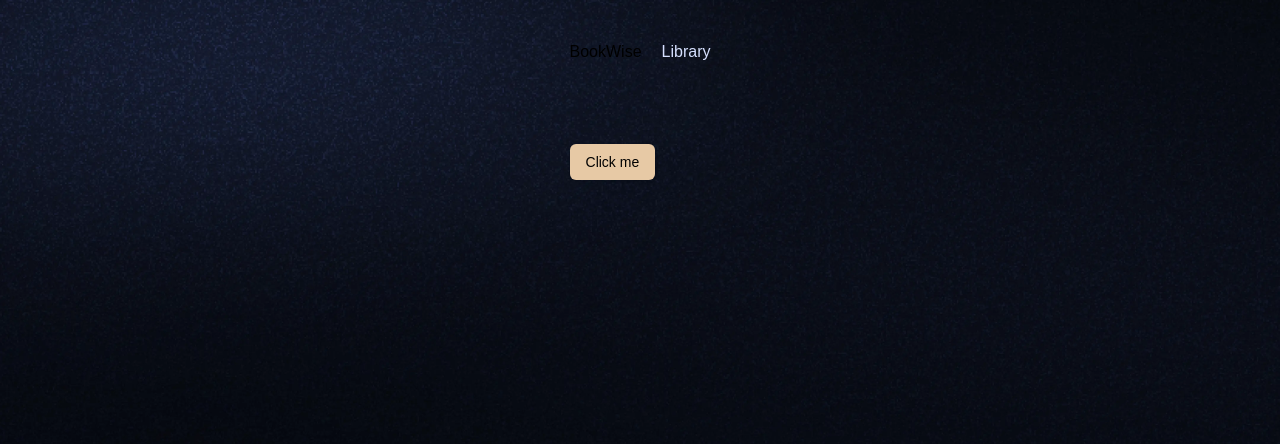
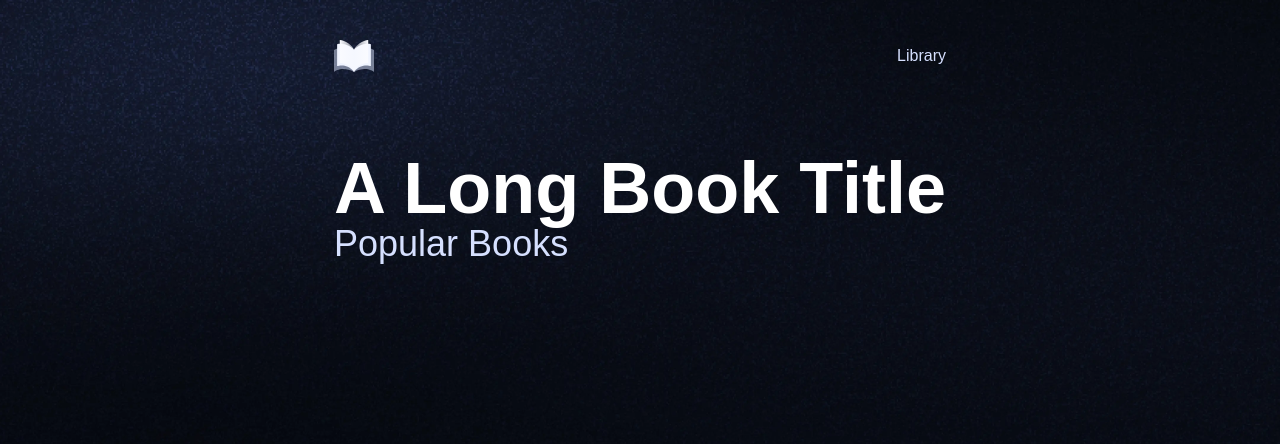
Before and after one commit to johngithim/university, a Next.js app: page / in a window 1280 px wide. Shown: the top 444 px of the page. Built offline with nearby package versions, Linux system fonts and the light colour scheme; a web font is replaced by a local one.

Commit message:
now it is Home Data 41:41

```diff
--- a/app/(root)/page.tsx
+++ b/app/(root)/page.tsx
@@ -1,8 +1,12 @@
 import { Button } from "@/components/ui/button";
+import BookOverview from "@/components/BookOverview";
+import BookList from "@/components/BookList";
 
 const Home = () => (
   <>
-    <Button>Click me</Button>
+    <BookOverview />
+
+    <BookList />
   </>
 );
 
--- /dev/null
+++ b/components/BookList.tsx
@@ -0,0 +1,12 @@
+import React from "react";
+
+const BookList = () => {
+  return (
+    <section>
+      <h2 className={"font-bebas-neue text-4xl text-light-100"}>
+        Popular Books
+      </h2>
+    </section>
+  );
+};
+export default BookList;
--- /dev/null
+++ b/components/BookOverview.tsx
@@ -0,0 +1,12 @@
+import React from "react";
+
+const BookOverview = () => {
+  return (
+    <section className={"book-overview"}>
+      <div className={"flex flex-1 flex-col gap-5"}>
+        <h1>A Long Book Title</h1>
+      </div>
+    </section>
+  );
+};
+export default BookOverview;
--- a/components/Header.tsx
+++ b/components/Header.tsx
@@ -4,13 +4,16 @@
 import Link from "next/link";
 import { usePathname } from "next/navigation";
 import { cn } from "@/lib/utils";
+import Image from "next/image";
 
 const Header = () => {
   const pathname = usePathname();
 
   return (
     <header className={"my-10 flex justify-between gap-5"}>
-      <Link href={"/"}>BookWise</Link>
+      <Link href={"/"}>
+        <Image src={"/icons/logo.svg"} alt={"logo"} width={40} height={40} />
+      </Link>
 
       <ul className={"flex flex-row items-center gap-8"}>
         <li>
```
